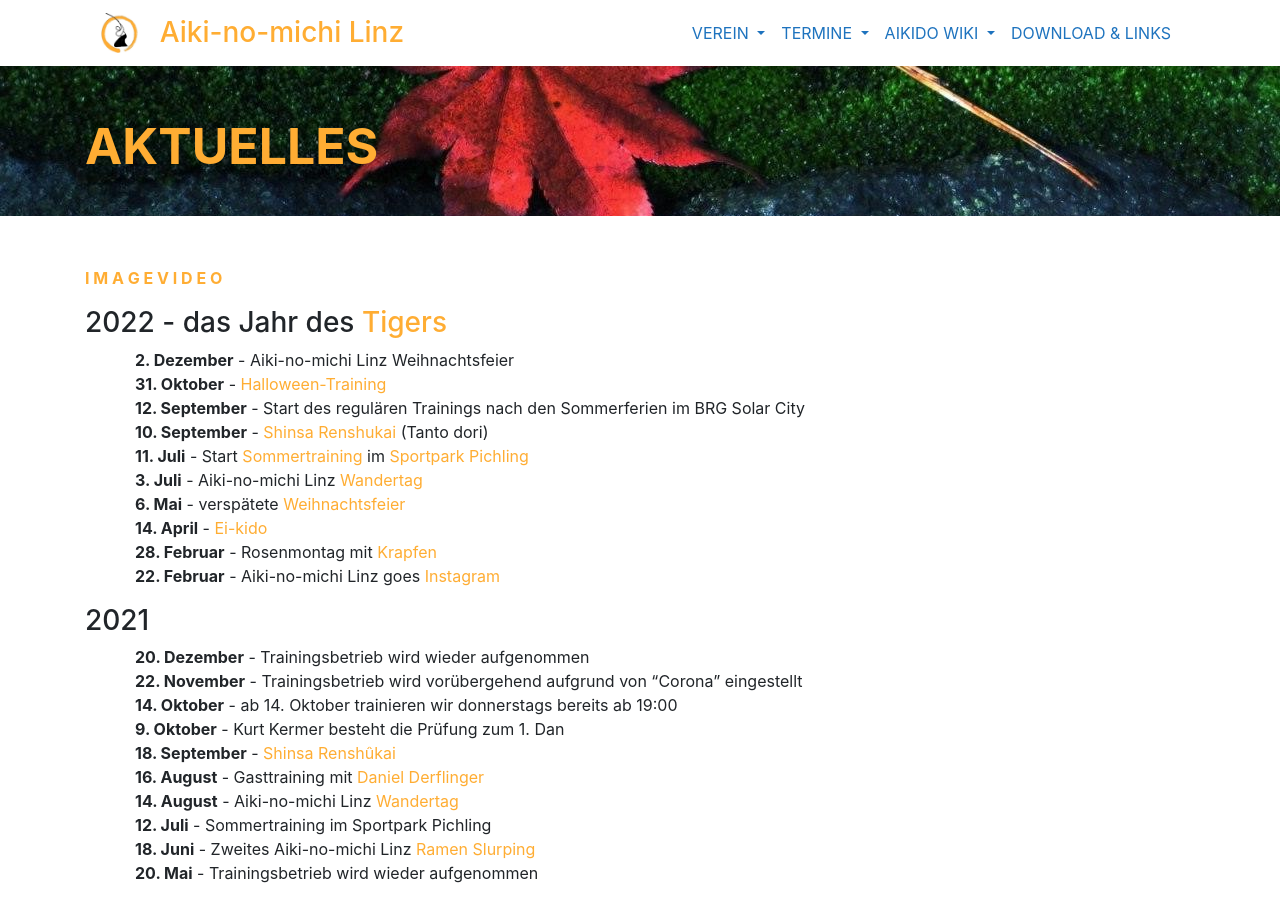
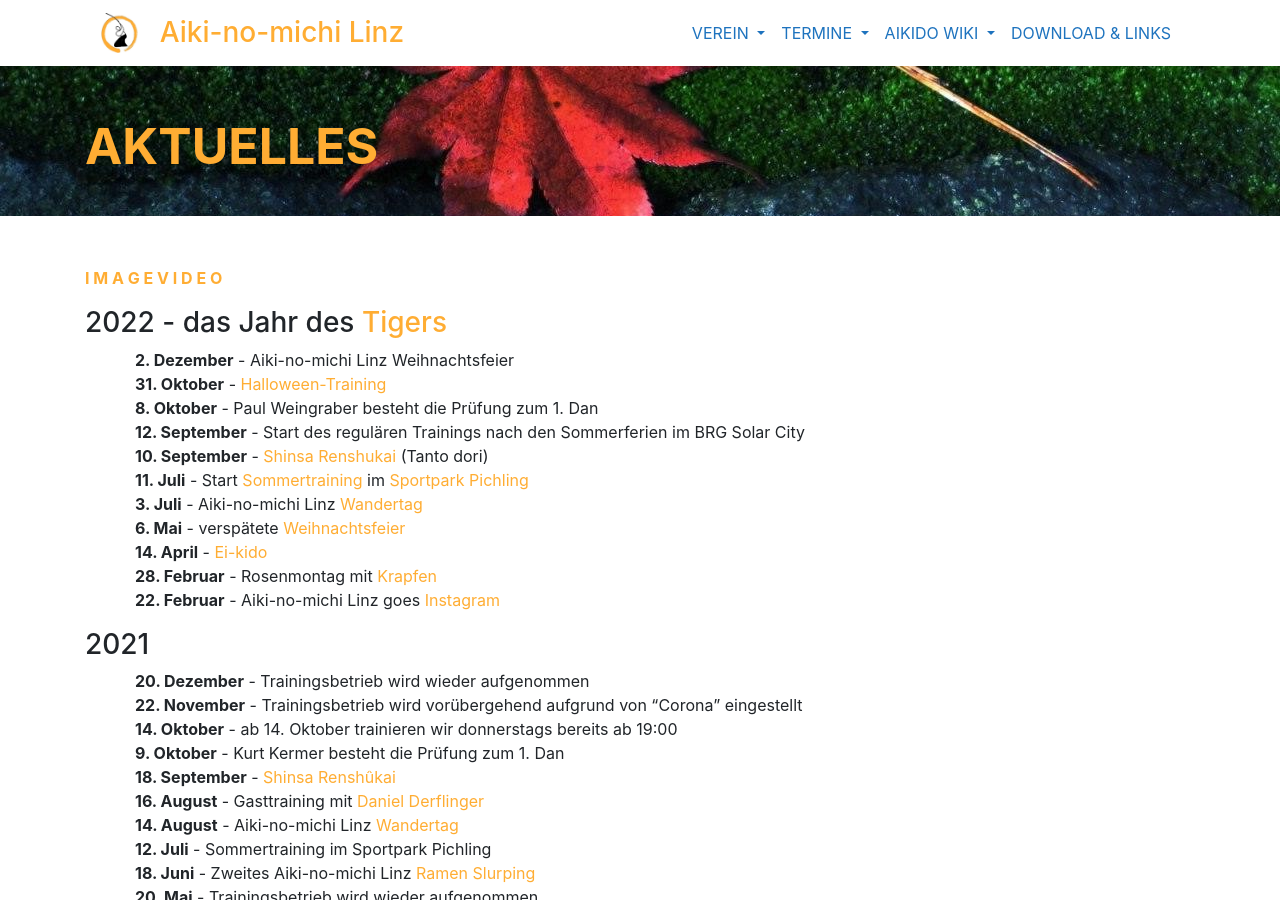
Before and after one commit to TWachs/aikinomichi-linz, a Jekyll site: the page built from aktuelles.md, in a window 1280 px wide and 900 px high. Built offline with Jekyll 4.4.1, drawn with Linux system fonts in a browser that asks for light colours; nearby versions of some CDN libraries.

Commit message:
Update aktuelles.md

```diff
--- a/aktuelles.md
+++ b/aktuelles.md
@@ -12,6 +12,7 @@ title: Aktuelles
 
 * **2. Dezember** - Aiki-no-michi Linz Weihnachtsfeier
 * **31. Oktober** - [Halloween-Training](https://www.facebook.com/photo?fbid=538221621646387&set=pcb.538221754979707){:target="_blank"}
+* **8. Oktober** - Paul Weingraber besteht die Prüfung zum 1. Dan
 * **12. September** - Start des regulären Trainings nach den Sommerferien im BRG Solar City
 * **10. September** - [Shinsa Renshukai](https://www.facebook.com/aikinomichilinz/videos/1253320941935632){:target="_blank"} (Tanto dori)
 * **11. Juli** - Start [Sommertraining](https://www.instagram.com/tv/Cf3plVrgYdo/?utm_source=ig_web_copy_link){:target="_blank"} im [Sportpark Pichling](https://www.livasport.at/sportparks/sportpark-pichling/){:target="_blank"}
```
